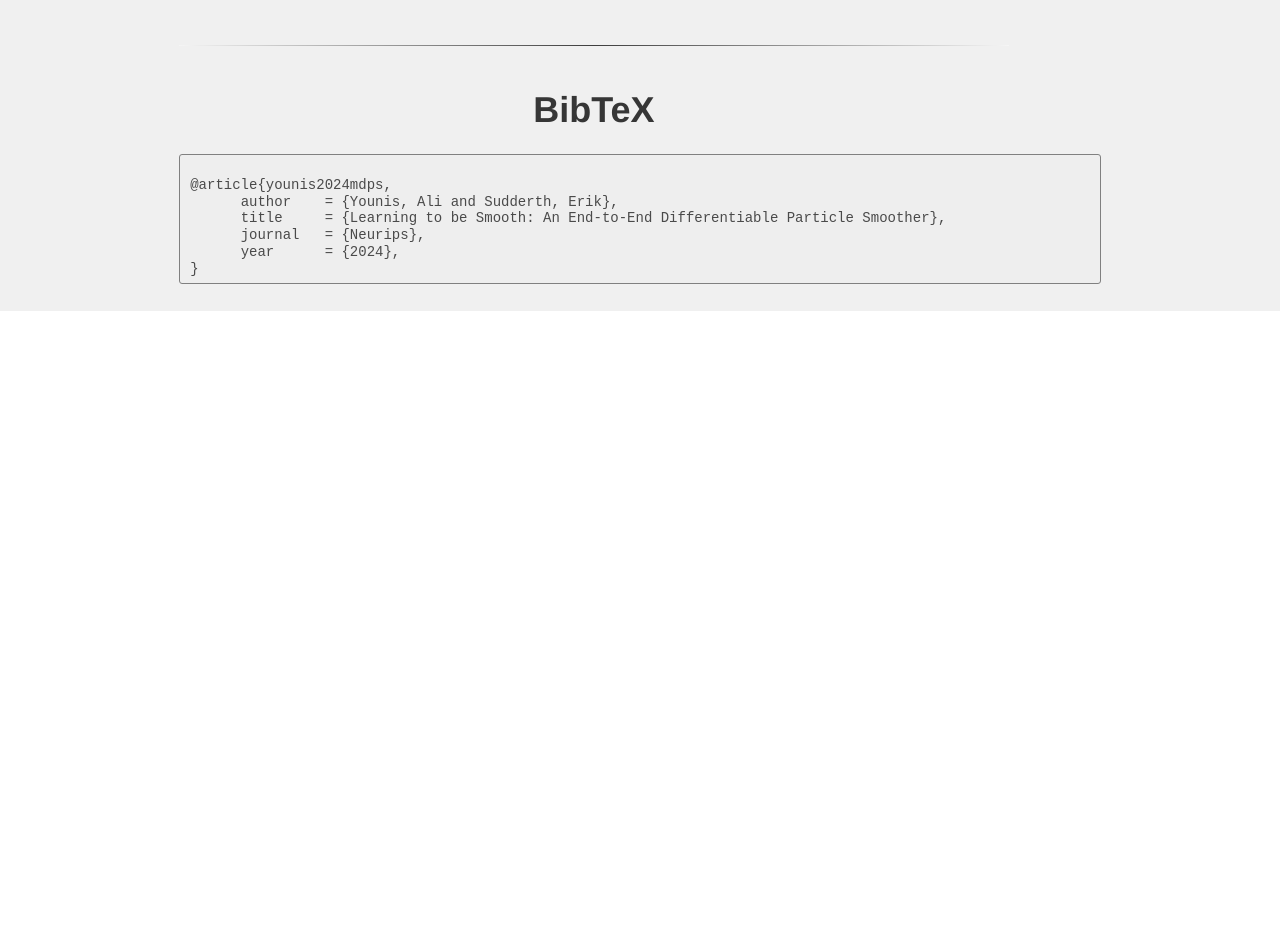
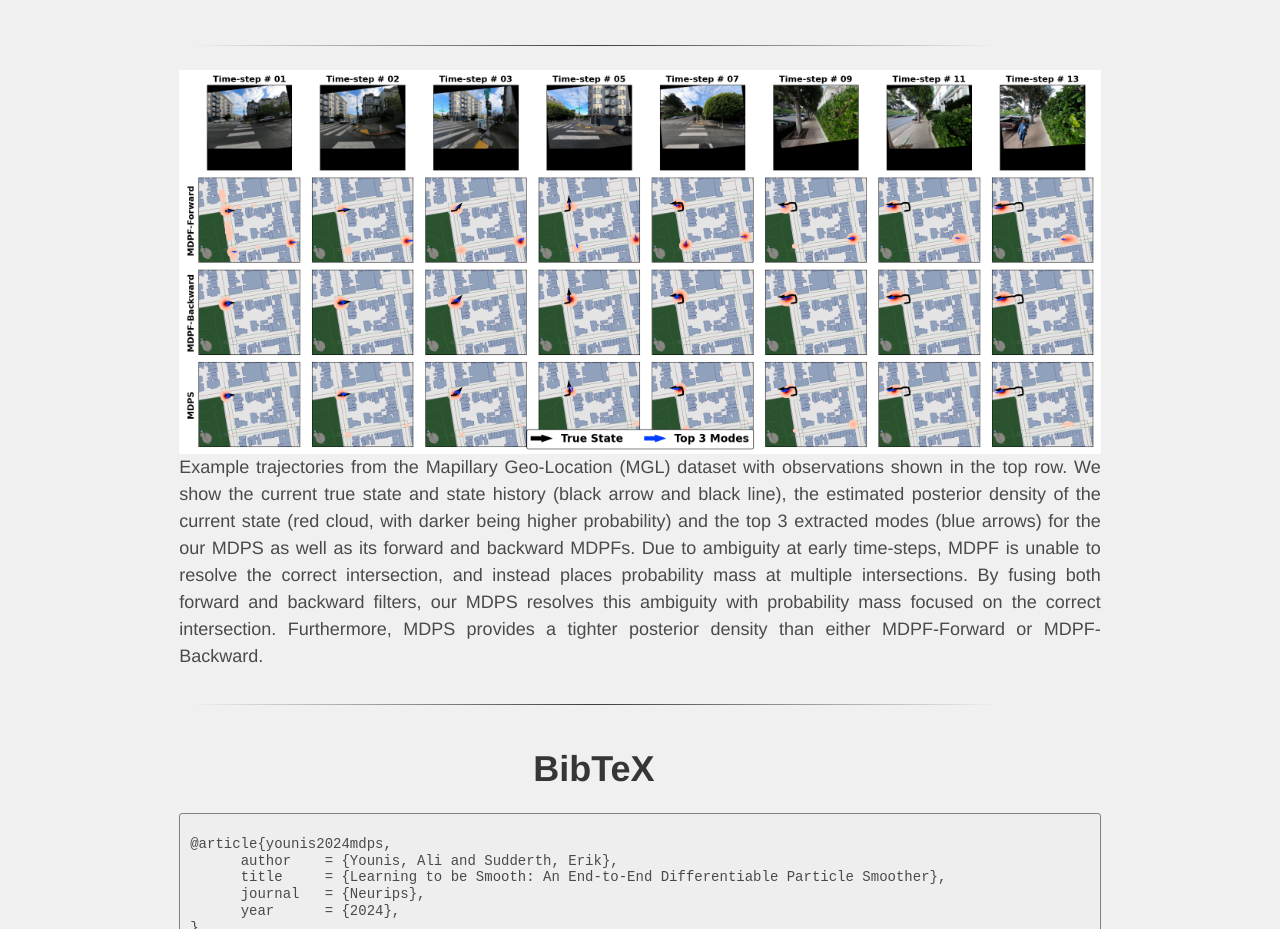
Before and after one commit to asyounis/mdps, a plain HTML site: page docs/index.html in a window 1280 px wide. Shown: the part 877-1806 px from the top of the page. Before the commit the page ends 1188 px from the top, so only its background shows below. Drawn offline with Linux system fonts and the light colour scheme; some icons are missing.

Commit message:
website updates

```diff
--- a/docs/index.html
+++ b/docs/index.html
@@ -204,6 +204,26 @@
         <hr />
       </div>
 
+
+      <div class="parent-video-compare-container">
+        <img src="./resources/images/mapillary_panel_seq_001.png" class="interpolation-image" alt="mapillary_panel_seq_001"/>
+        <p class="justified">
+          Example trajectories from the Mapillary Geo-Location (MGL) dataset with observations shown in the top row. We show the
+          current true state and state history (black arrow and black line), the estimated posterior density of the current state
+          (red cloud, with darker being higher probability) and the top 3 extracted modes (blue arrows) for the our MDPS as
+          well as its forward and backward MDPFs. Due to ambiguity at early time-steps, MDPF is unable to resolve
+          the correct intersection, and instead places probability mass at multiple intersections. By fusing both forward and
+          backward filters, our MDPS resolves this ambiguity with probability mass focused on the correct intersection.
+          Furthermore, MDPS provides a tighter posterior density than either MDPF-Forward or MDPF-Backward.
+        </p>
+      </div>
+
+
+      <div class="parent-video-compare-container">
+        <hr />
+      </div>
+
+
       <div class="parent-video-compare-container">
         <h2 class="title">BibTeX</h2>
         <pre><code>
```
Also changed, not shown: docs/resources/images/mapillary_panel_seq_001.png (added).
